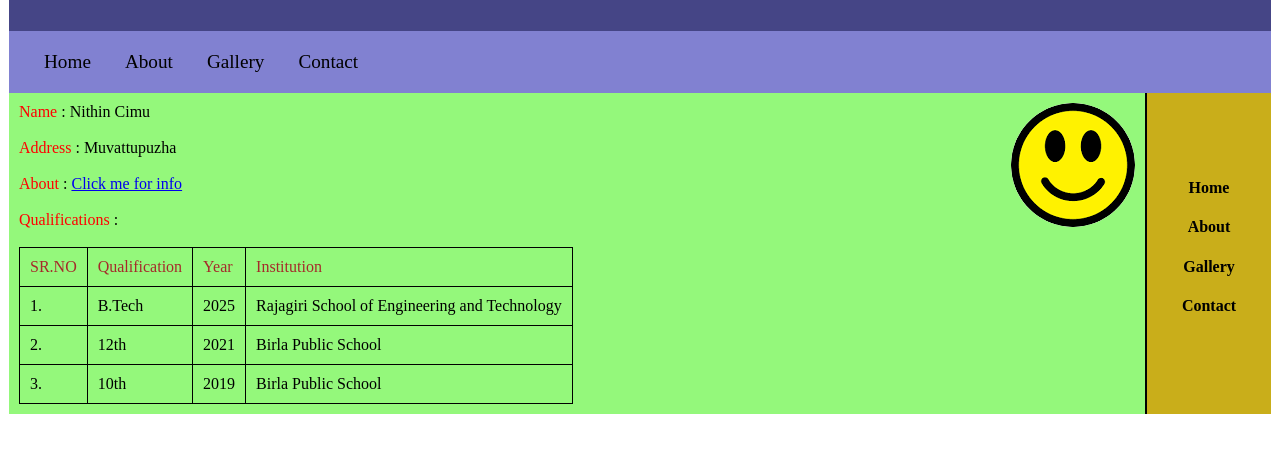
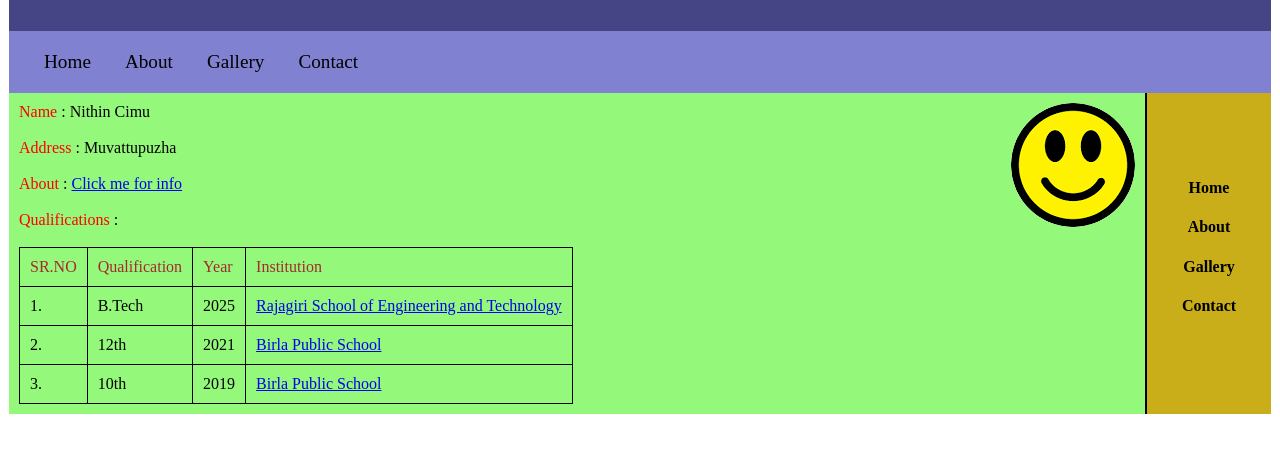
Before and after one commit to UWD2/addon, a plain HTML site: page index.html in a window 1280 px wide. Shown: the part 117-570 px from the top of the page. Drawn offline with Linux system fonts and the light colour scheme.

Commit message:
edit index

```diff
--- a/index.html
+++ b/index.html
@@ -41,19 +41,19 @@
                                 <td>1.</td>
                                 <td>B.Tech</td>
                                 <td>2025</td>
-                                <td>Rajagiri School of Engineering and Technology</td>
+                                <td><a href = "https://www.rajagiritech.ac.in/Home/Index.asp" target = "_blank" >Rajagiri School of Engineering and Technology</a></td>
                             </tr>
                             <tr>
                                 <td>2.</td>
                                 <td>12th</td>
                                 <td>2021</td>
-                                <td>Birla Public School</td>
+                                <td><a href = "https://www.bpsdoha.net/" target = "_blank" >Birla Public School</a></td>
                             </tr>
                             <tr>
                                 <td>3.</td>
                                 <td>10th</td>
                                 <td>2019</td>
-                                <td>Birla Public School</td>
+                                <td><a href = "https://www.bpsdoha.net/" target = "_blank" >Birla Public School</a></td>
                             </tr>
                         </thead>
                     </table>
```
